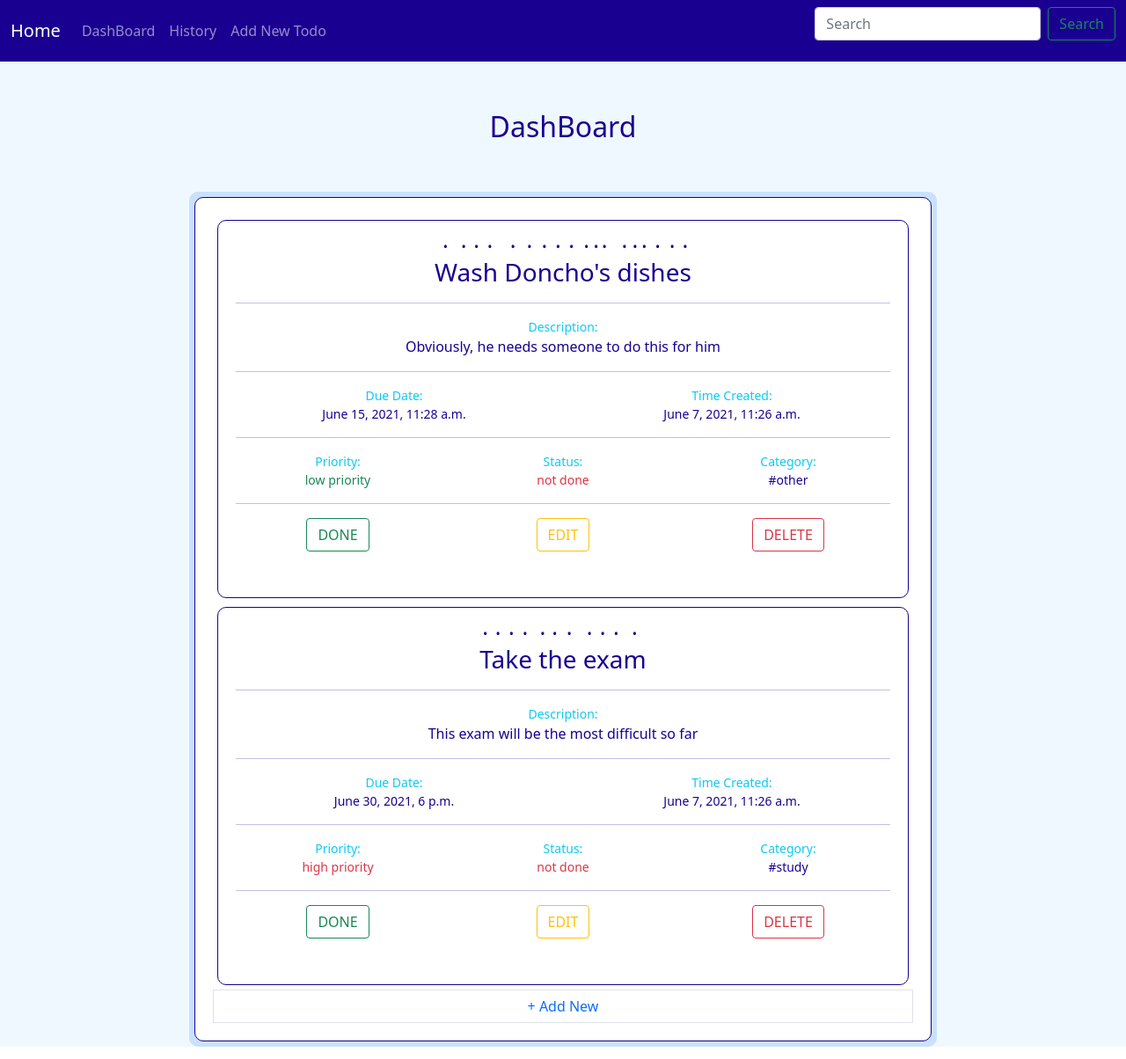
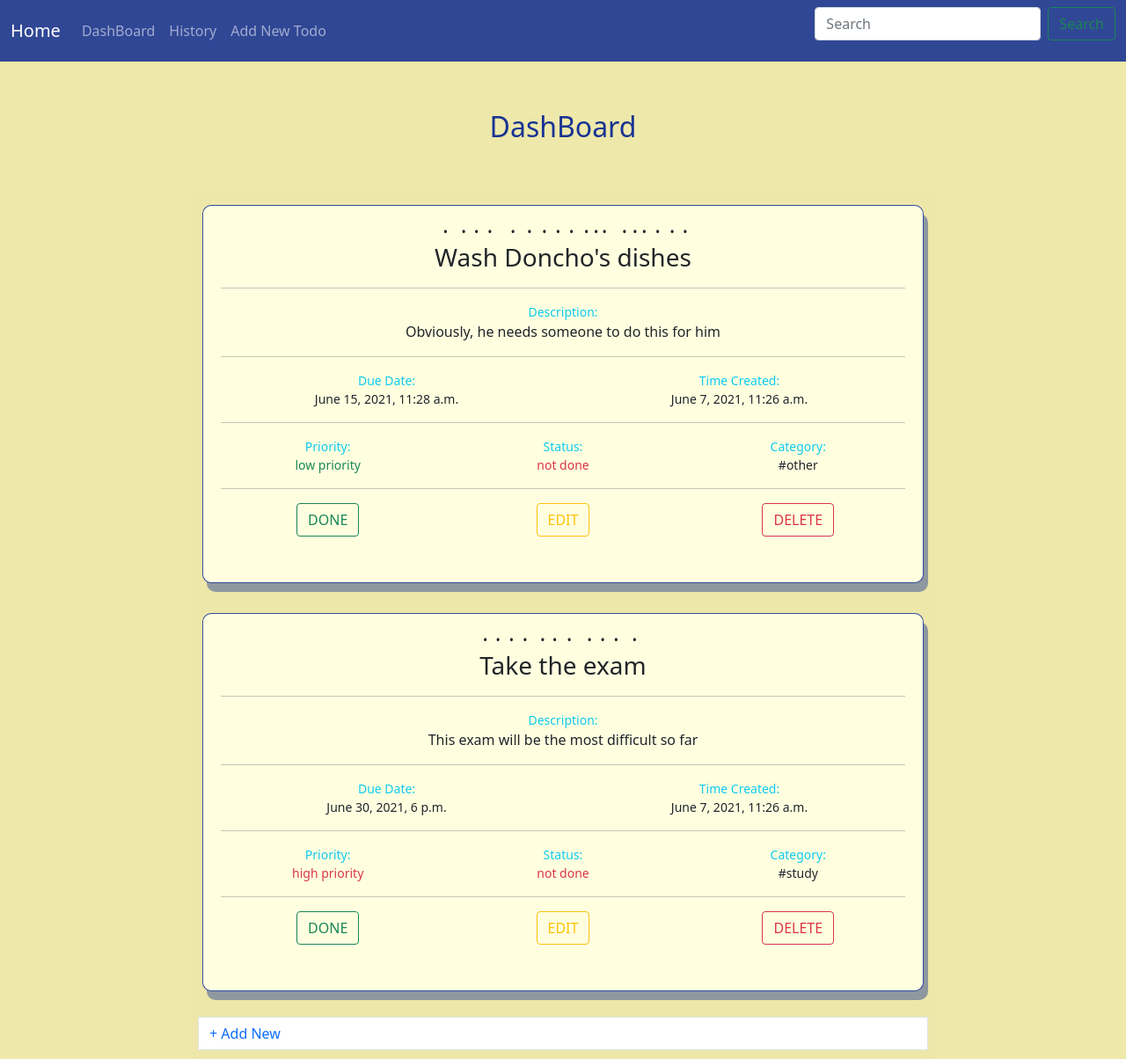
Before and after one commit to ivo-bass/ToDo-App, a Django app: page /dashboard/ in a window 1280 px wide. Shown: the whole page at 88% size. Run offline with Django 3.2, Linux system fonts and the light colour scheme; data comes from the database, SQL or seed files in the repository; both versions use the stored data as it was after the commit.

Commit message:
edit templates

```diff
--- a/templates/base.html
+++ b/templates/base.html
@@ -16,19 +16,20 @@
             margin: 5px;
             text-align: center;
             padding: 50px;
-            color: #1a0090;
+            color: rgba(0, 31, 144, 0.9);
         }
 
         h2 {
             margin: 5px;
             text-align: center;
             padding: 50px;
-            color: #1a0090;
+            color: rgba(0, 31, 144, 0.9);
         }
 
         div.done {
             color: green;
             font-weight: bold;
+            c9e1fd;
         }
 
         div.open {
@@ -38,8 +39,10 @@
 
         div.todo {
             display: block;
-            background: white;
-            border: 1px solid #1a0090;
+            background: lightyellow;
+            border: 1px solid rgba(0, 31, 144, 0.8);
+            box-shadow: 5px 10px rgba(0,31,144,0.4);
+
             border-radius: 10px;
             margin: 5px;
             text-align: center;
@@ -58,22 +61,21 @@
 
         div.container {
             max-width: 850px;
-            background: #c9e1fd;
-            color: #1a0090;
-            display: flex;
+            background: rgba(238, 232, 170, 0.8);
+        {#color: #1a0090;#} display: flex;
             flex-direction: column;
             margin: auto;
-            padding: 1px;
+            padding: 10px;
             border-radius: 10px;
         }
 
     </style>
 </head>
 
-<body style="background: aliceblue">
+<body style="background:  rgba(238, 232, 170)">
 
 
-<nav class="navbar sticky-top navbar-expand-lg navbar-dark" style="background-color: #1a0090;">
+<nav class="navbar sticky-top navbar-expand-lg navbar-dark" style="background-color: rgba(0,31,144,0.8);">
     <div class="container-fluid">
         <a class="navbar-brand" href="/">Home</a>
         <button class="navbar-toggler" type="button" data-bs-toggle="collapse" data-bs-target="#navbarTogglerDemo02"
--- a/templates/dashboard.html
+++ b/templates/dashboard.html
@@ -9,7 +9,7 @@
     <h2>DashBoard</h2>
 
     <div class="container container-fluid">
-        <div class="todo">
+{#        <div class="todo">#}
 
             {% if todos %}
 
@@ -114,6 +114,7 @@
 
 
                         </div>
+                        <br/>
                     {% endfor %}
                 </div>
             {% else %}
@@ -122,7 +123,7 @@
 
             <a class="page-link" href="/add-todo/"> + Add New</a>
 
-        </div>
+{#        </div>#}
     </div>
 
 
--- a/todo_app/todos/views.py
+++ b/todo_app/todos/views.py
@@ -10,9 +10,6 @@ from todo_app.todos.models import Todo, Priority, Category
 def index(request):
     # today_todos = Todo.objects.filter(due_date__gte=datetime.date.now().replace(hour=0, minute=0, second=0))
 
-
-
-
     # !!! Important
     naive_datetime = datetime.today()
     current_time = make_aware(naive_datetime)
@@ -20,8 +17,7 @@ def index(request):
     end_time = make_aware(naive_datetime)
 
     todos = Todo.objects \
-        .filter(due_date__gte=current_time) \
-        .filter(due_date__lte=end_time) \
+        .filter(due_date__gte=current_time, due_date__lte=end_time) \
         .order_by('due_date')
 
     context = {
@@ -165,5 +161,4 @@ def history_page(request):
     }
     return render(request, 'history.html', context)
 
-
 # TODO: Separate navbar from base
```
Also changed, not shown: db.sqlite3.
